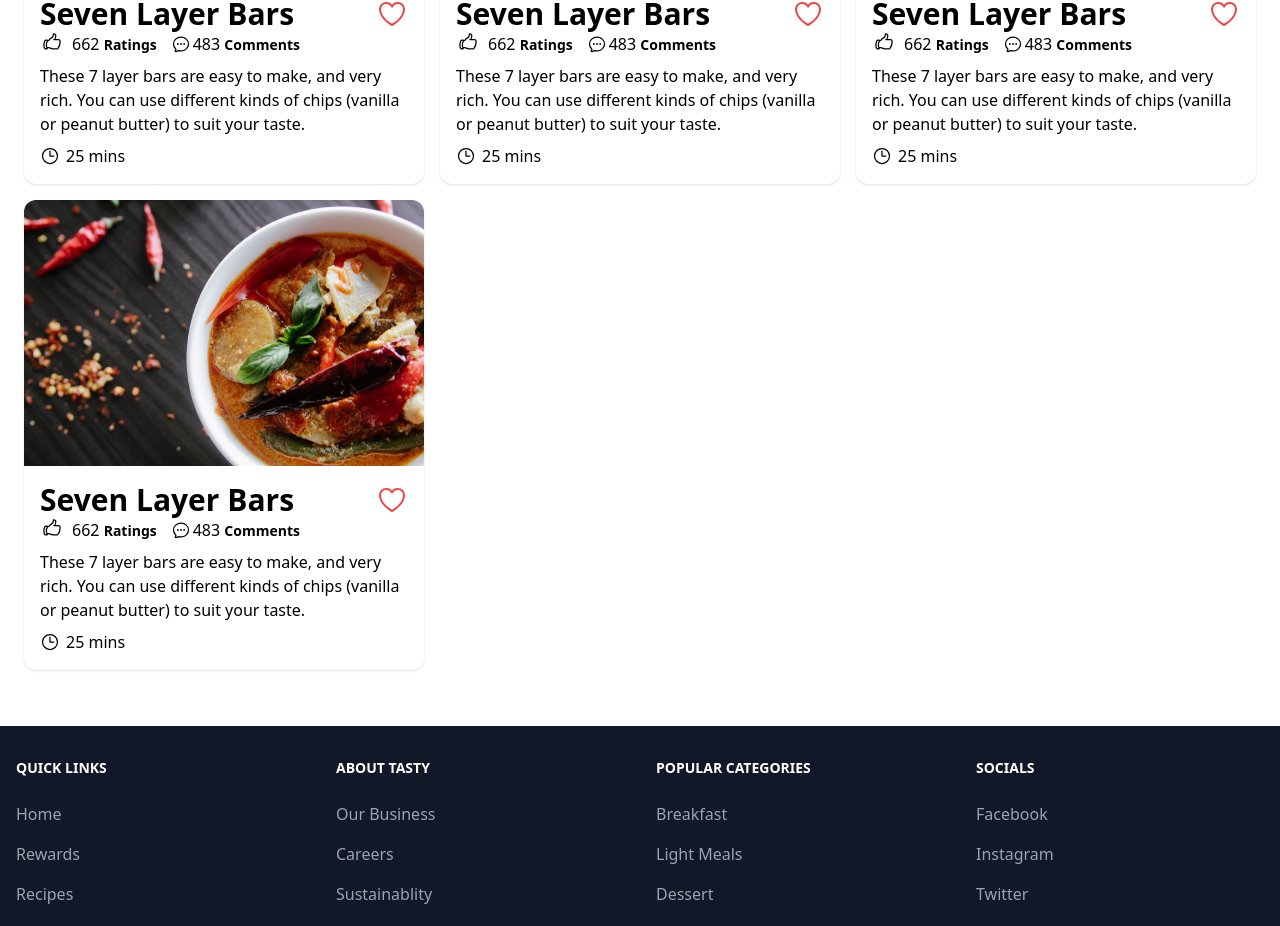
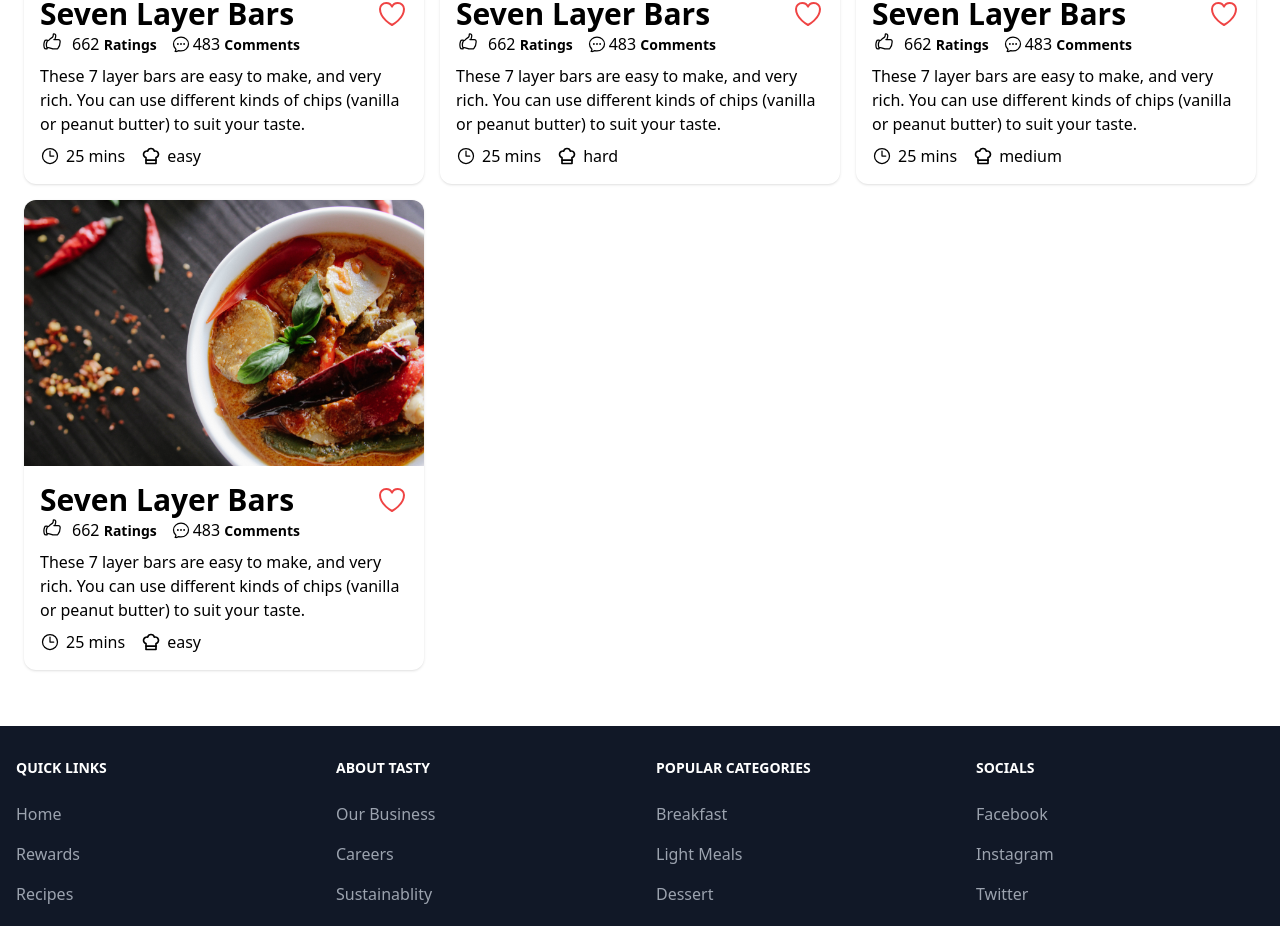
Before and after one commit to Jon-Felipe/Tasty-React, a React (Vite) app: page / in a window 1280 px wide. Shown: the part 1405-2331 px from the top of the page. Built offline with nearby package versions, Linux system fonts and the light colour scheme.

Commit message:
added difficulty to recipe card

```diff
--- a/src/components/Recipe.tsx
+++ b/src/components/Recipe.tsx
@@ -5,6 +5,7 @@ import {
   ChatBubbleOvalLeftEllipsisIcon,
   ClockIcon,
 } from '@heroicons/react/24/outline';
+import { TbChefHat } from 'react-icons/tb';
 import foodImg from '../assets/hero-img.jpg';
 
 type Props = {
@@ -14,6 +15,7 @@ type Props = {
   reviews: number;
   description: string;
   cookTime: number;
+  difficulty: string;
 };
 
 const Recipe = ({
@@ -23,6 +25,7 @@ const Recipe = ({
   reviews,
   description,
   cookTime,
+  difficulty,
 }: Props) => {
   return (
     <article className='shadow rounded-xl overflow-hidden'>
@@ -51,10 +54,14 @@ const Recipe = ({
         <div className='py-2'>
           <p>{description}</p>
         </div>
-        <section>
+        <section className='flex items-center gap-4'>
           <div className='flex items-center gap-1.5'>
             <ClockIcon className='w-5 h-5' />
             <p>{cookTime} mins</p>
+          </div>
+          <div className='flex items-center gap-1.5'>
+            <TbChefHat className='w-5 h-5' />
+            <p>{difficulty}</p>
           </div>
         </section>
       </section>
--- a/src/pages/Home.tsx
+++ b/src/pages/Home.tsx
@@ -71,6 +71,7 @@ const Home = (props: Props) => {
                   reviews={recipe.reviews}
                   description={recipe.description}
                   cookTime={recipe.recipe_details.cook_time}
+                  difficulty={recipe.recipe_details.difficulty}
                 />
               );
             })
```
